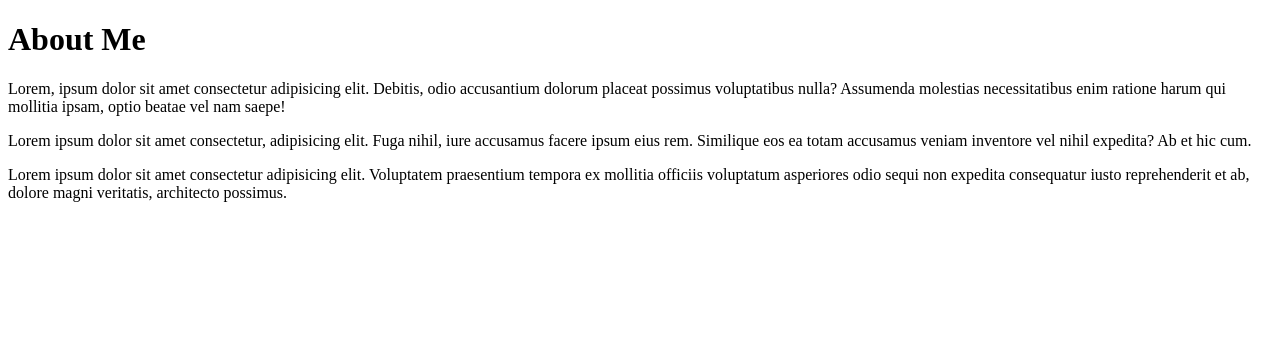
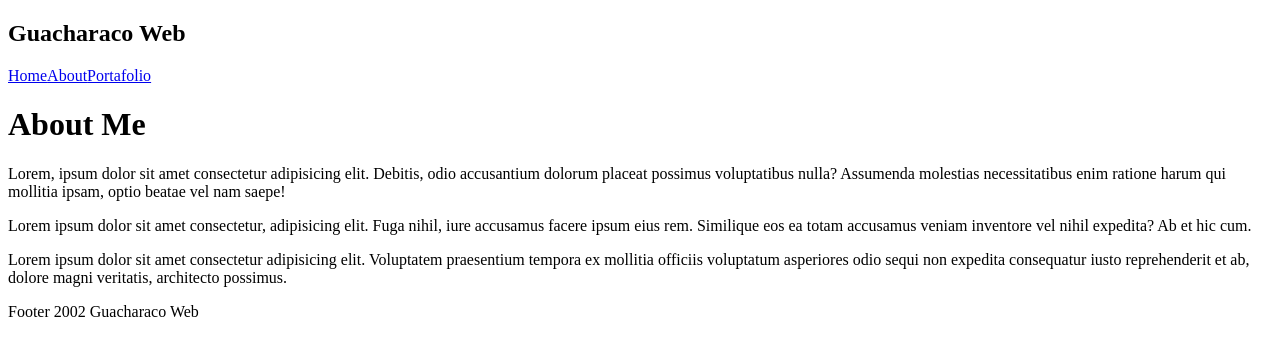
Before and after one commit to joelramonph/gatsby-portafolio, a Gatsby site: page /about in a window 1280 px wide. Built offline with nearby package versions, Linux system fonts and the light colour scheme; Gatsby itself is replaced by a stand-in of ours.

Commit message:
add layout component

```diff
--- a/src/components/Layout.js
+++ b/src/components/Layout.js
@@ -1,9 +1,15 @@
 import React from 'react'
 import Navbar from './Navbar'
-export default function Layout() {
+export default function Layout({ children }) {
   return (
-    <div className='content'>
-
+    <div className='layout'>
+    <Navbar/>
+        <div className="content">
+            {children}
+        </div>
+        <footer>
+          <p>Footer 2002 Guacharaco Web</p>
+        </footer>
     </div>
   )
 }
--- a/src/pages/404.js
+++ b/src/pages/404.js
@@ -1,11 +1,14 @@
 import React from 'react'
+import Layout from '../components/Layout'
 
 export default function Notfound() {
   return (
+    <Layout>
     <div>
         <h2>404</h2>
         <p>Pagina no esiste</p>
 
     </div>
+    </Layout>
   )
 }
--- a/src/pages/about.js
+++ b/src/pages/about.js
@@ -1,7 +1,9 @@
 import React from 'react'
+import Layout from '../components/Layout'
 
 export default function About() {
   return (
+    <Layout>
     <div>
         <h1>About Me</h1>
         <p>
@@ -22,5 +24,6 @@ export default function About() {
           veritatis, architecto possimus.
         </p>
     </div>
+    </Layout>
   )
 }
--- a/src/pages/projects/index.js
+++ b/src/pages/projects/index.js
@@ -1,10 +1,13 @@
-import React from 'react'
+import  React from "react"
+import Layout from "../../components/Layout"
 
 export default function Projects() {
   return (
+    <Layout>
     <div>
         <h2>Portafolio</h2>
         <h3>Proyectos &  Clientes</h3>
     </div>
+    </Layout>
   )
 }
```
Also changed, not shown: src/pages/index.js (+6 -3 lines), 1 other file.
